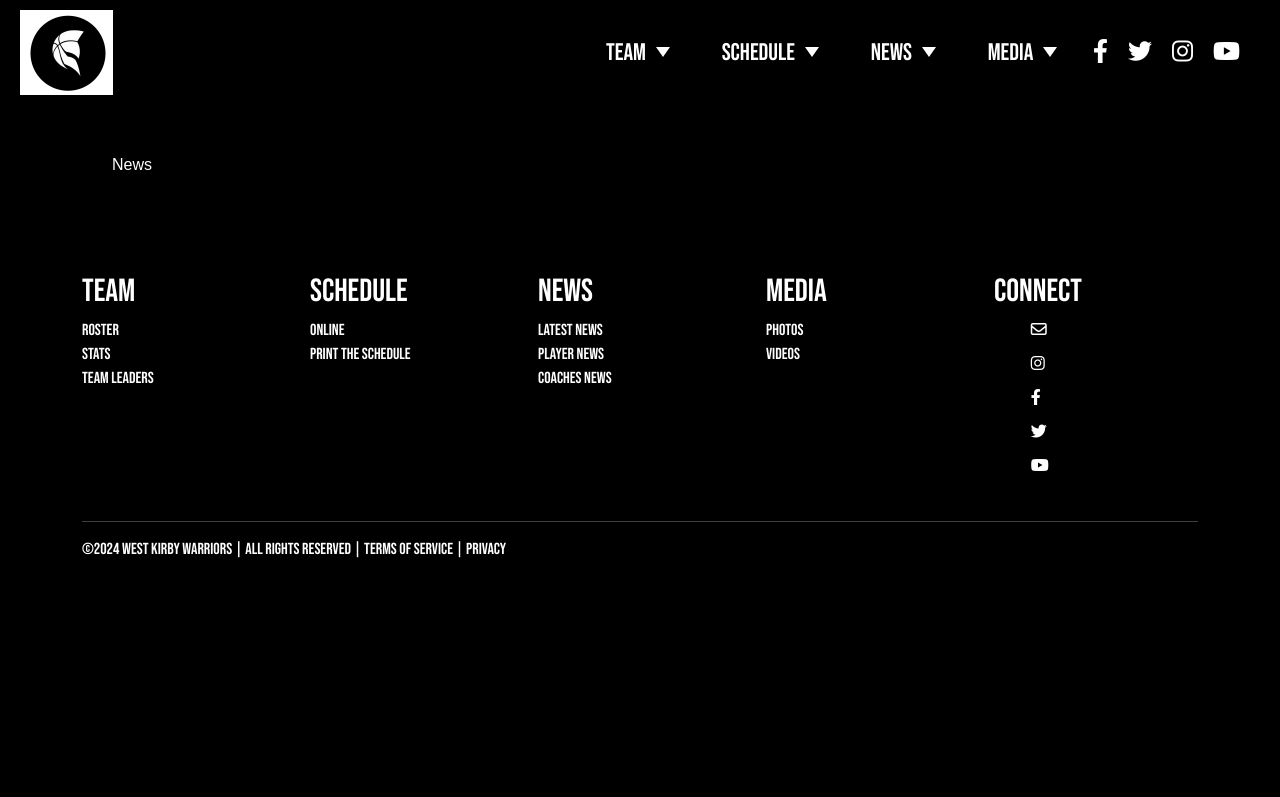
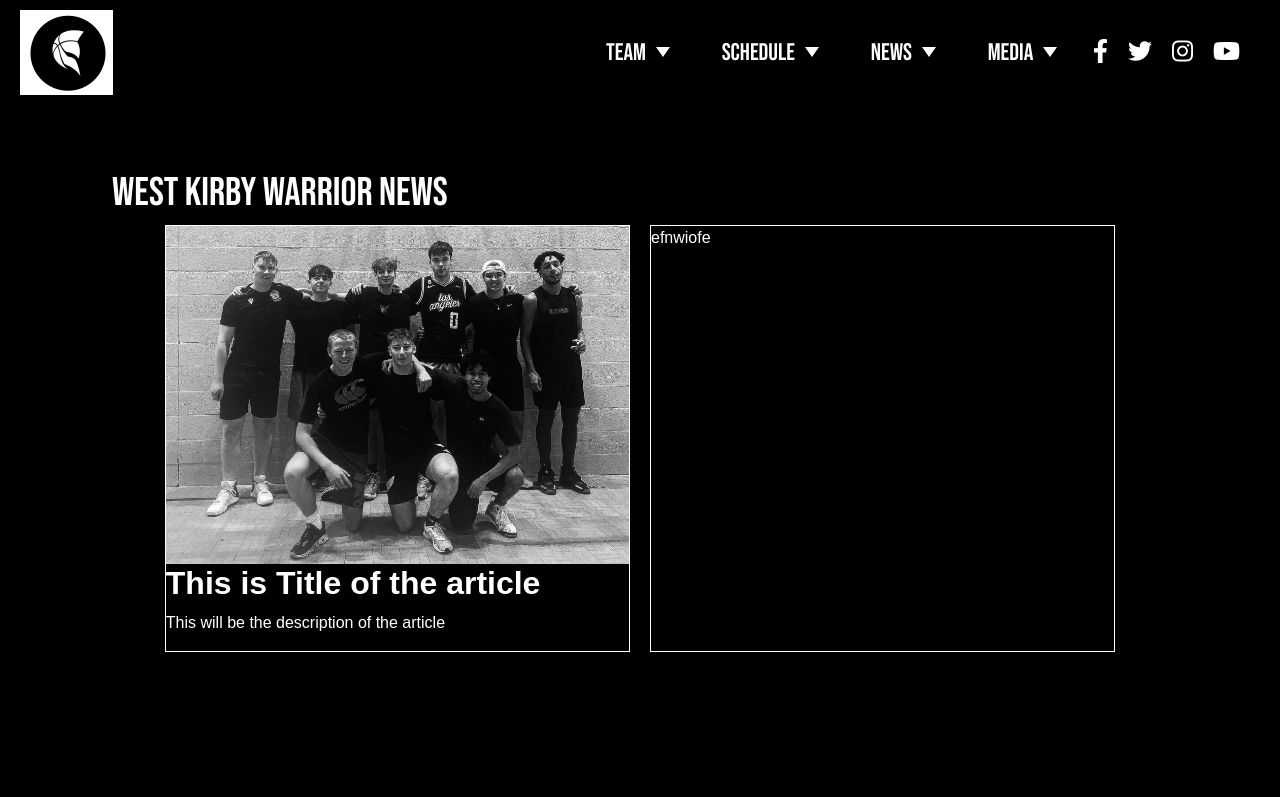
Before and after one commit to Joseph-Rhodes/wkwarriors.github.io, a React (Create React App) app in the folder wkwarriors-website/: page /news in a window 1280 px wide. Shown: the top 797 px of the page. Built offline with nearby package versions, Linux system fonts and the light colour scheme.

Commit message:
news page created
Some progress but not a lot

```diff
--- a/wkwarriors-website/src/Components/Footer.js
+++ b/wkwarriors-website/src/Components/Footer.js
@@ -13,24 +13,22 @@ function Footer() {
             <ul className="list-unstyled">
               <li><Link to="/roster">Roster</Link></li>
               <li><Link to="/stats">Stats</Link></li>
-              <li><Link to="/teamleaders">Team Leaders</Link></li>
+              <li><Link to="/team-records">Team Records</Link></li>
             </ul>
           </div>
           {/* Column2 */}
           <div className="col">
             <h4>Schedule</h4>
             <ul className="list-unstyled">
-              <li><Link to="/schedule">Online</Link></li>
-              <li><Link to="/printableschedule">Print the schedule</Link></li>
+              <li><Link to="/schedule">Online Schedule</Link></li>
+              <li><Link to="/printable-schedule">Print the schedule</Link></li>
             </ul>
           </div>
           {/* Column3 */}
           <div className="col">
             <h4>News</h4>
             <ul className="list-unstyled">
-              <li><Link to="/news">Latest News</Link></li>
-              <li><Link to="/playernews">Player News</Link></li>
-              <li><Link to="/coachesnews">Coaches News</Link></li>
+              <li><Link to="/latest-news">Latest News</Link></li>
             </ul>
           </div>
           {/* Column4 */}
--- /dev/null
+++ b/wkwarriors-website/src/Components/LatestNews/LatestNewsPage.js
@@ -0,0 +1,10 @@
+import React from 'react'
+import "./LatestNewsPage.css"
+
+const LatestNewsPage = () => {
+  return (
+    <div>LatestNewsPage</div>
+  )
+}
+
+export default LatestNewsPage
--- /dev/null
+++ b/wkwarriors-website/src/Components/News/NewsPage.css
@@ -0,0 +1,43 @@
+.news-container {
+  display: flex;
+  flex-direction: column;
+  align-items: center;
+  max-width: 1300px;
+  margin: 1rem auto;
+}
+
+.news-container-header {
+  width: 100%;
+  display: flex;
+  justify-content: space-between;
+  align-items: center;
+}
+
+.news-container-header h1 {
+  font-size: 2.5rem;
+  font-family: "Bebas Neue", sans-serif;
+}
+
+.news-section {
+    width: 90%;
+}
+
+.main-news {
+  flex: 1;
+  border: 1px solid white;
+  margin-right: 10px;
+}
+
+.main-news h2{
+    font-weight: bolder;
+}
+
+.main-news p{
+
+}
+
+.additional-news {
+  flex: 1;
+  border: 1px solid white;
+  margin-left: 10px;
+}
--- /dev/null
+++ b/wkwarriors-website/src/Components/News/NewsPage.js
@@ -0,0 +1,30 @@
+import React from "react";
+import "./NewsPage.css";
+
+const NewsPage = () => {
+  return (
+    <div className="news-container">
+      <div className="news-container-header">
+        <h1>West Kirby Warrior News</h1>
+      </div>
+
+      <div className="news-section">
+        <div className="main-news">
+        <img src="../../Images/teamPhoto.png" alt="main-news-img" />
+        <h2>This is Title of the article</h2>
+        <p>This will be the description of the article</p>
+
+        </div>
+
+        <div className="additional-news">
+
+        efnwiofe
+
+        </div>
+      </div>
+
+    </div>
+  );
+};
+
+export default NewsPage;
--- a/wkwarriors-website/src/Pages/News.js
+++ b/wkwarriors-website/src/Pages/News.js
@@ -1,8 +1,9 @@
 import React from 'react'
+import NewsPage from '../Components/News/NewsPage'
 
 const News = () => {
   return (
-    <div>News</div>
+    <NewsPage/>
   )
 }
 
--- a/wkwarriors-website/src/Pages/News/LatestNews.js
+++ b/wkwarriors-website/src/Pages/News/LatestNews.js
@@ -1,8 +1,9 @@
 import React from 'react'
+import LatestNewsPage from "../../Components/LatestNews/LatestNewsPage"
 
 export const LatestNews = () => {
   return (
-    <div>LatestNews</div>
+    <LatestNewsPage />
   )
 }
 
```
Also changed, not shown: wkwarriors-website/src/Components/LatestNews/LatestNewsPage.css (added).
